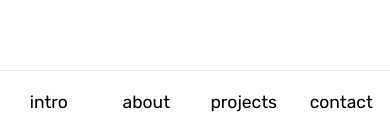
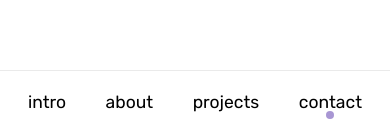
Before and after one commit to maksymilian-org/maksymilian.org, a Next.js app: page /contact in a window 390 px wide. Shown: the part 711-841 px from the top of the page. Built offline with nearby package versions, Linux system fonts and the light colour scheme.

Commit message:
Optimize navigation

```diff
--- /dev/null
+++ b/components/navigation/Links.module.scss
@@ -0,0 +1,14 @@
+.active {
+  position: relative;
+  display: inline-block;
+
+  &:after {
+    content: "";
+    position: absolute;
+    bottom: 1rem;
+    width: 8px;
+    height: 8px;
+    border-radius: 50%;
+    background: var(--primary-light);
+  }
+}
--- /dev/null
+++ b/components/navigation/Links.tsx
@@ -0,0 +1,35 @@
+"use client";
+
+import React, { FC } from "react";
+import { usePathname } from "next/navigation";
+import Link from "next/link";
+import { NavLink } from "../../types/nav-link";
+import styles from "./Links.module.scss";
+
+interface ILink {
+  navLinks: NavLink[];
+}
+
+const Links: FC<ILink> = ({ navLinks }) => {
+  const pathname = usePathname();
+
+  return (
+    <>
+      {navLinks.map((link) => {
+        const isActive = pathname === link.href;
+
+        return (
+          <Link
+            className={isActive ? styles.active : ""}
+            href={link.href}
+            key={link.name}
+          >
+            {link.name}
+          </Link>
+        );
+      })}
+    </>
+  );
+};
+
+export default Links;
--- a/components/navigation/Navigation.module.scss
+++ b/components/navigation/Navigation.module.scss
@@ -2,7 +2,7 @@
   position: fixed;
   bottom: 0;
   width: 100%;
-
+  padding: 0 2rem;
   background-color: var(--background);
   border-top: thin solid var(--gray-light);
 
@@ -27,9 +27,5 @@
   .footer {
     backdrop-filter: blur(8px);
     background-color: transparent;
-
-    a {
-      width: 100%;
-    }
   }
 }
--- a/components/navigation/Navigation.tsx
+++ b/components/navigation/Navigation.tsx
@@ -1,37 +1,18 @@
-"use client";
-
 import React, { FC } from "react";
+import { NavLink } from "../../types/nav-link";
+import Links from "./Links";
 import styles from "./Navigation.module.scss";
-import { usePathname } from "next/navigation";
-import Link from "next/link";
-import { NavLink } from "../../types/nav-link";
 
 interface INavigation {
   navLinks: NavLink[];
 }
 
-const Navigation: FC<INavigation> = ({ navLinks }) => {
-  const pathname = usePathname();
-
-  return (
-    <footer className={styles.footer}>
-      <main className={styles.wrapper}>
-        {navLinks.map((link) => {
-          const isActive = pathname === link.href;
-
-          return (
-            <Link
-              className={isActive ? styles.active : ""}
-              href={link.href}
-              key={link.name}
-            >
-              {link.name}
-            </Link>
-          );
-        })}
-      </main>
-    </footer>
-  );
-};
+const Navigation: FC<INavigation> = ({ navLinks }) => (
+  <footer className={styles.footer}>
+    <main className={styles.wrapper}>
+      <Links navLinks={navLinks} />
+    </main>
+  </footer>
+);
 
 export default Navigation;
```
